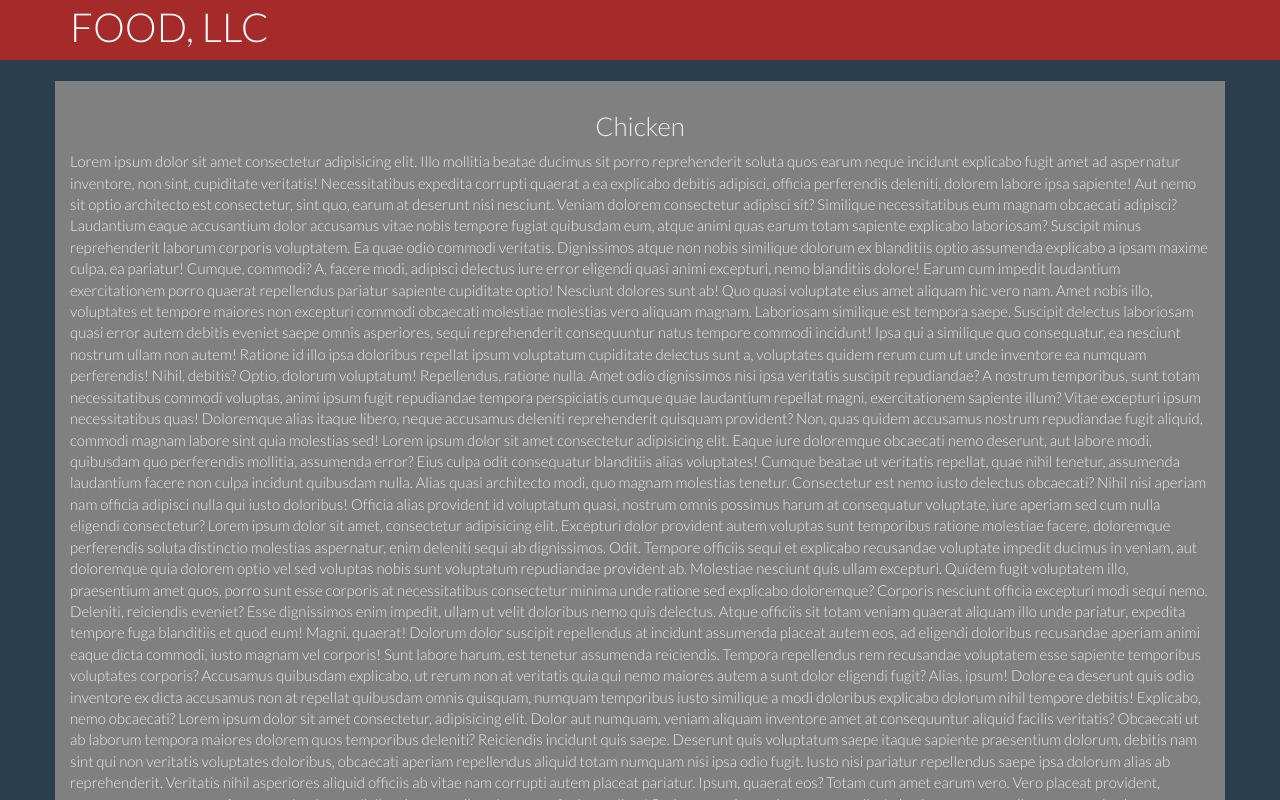
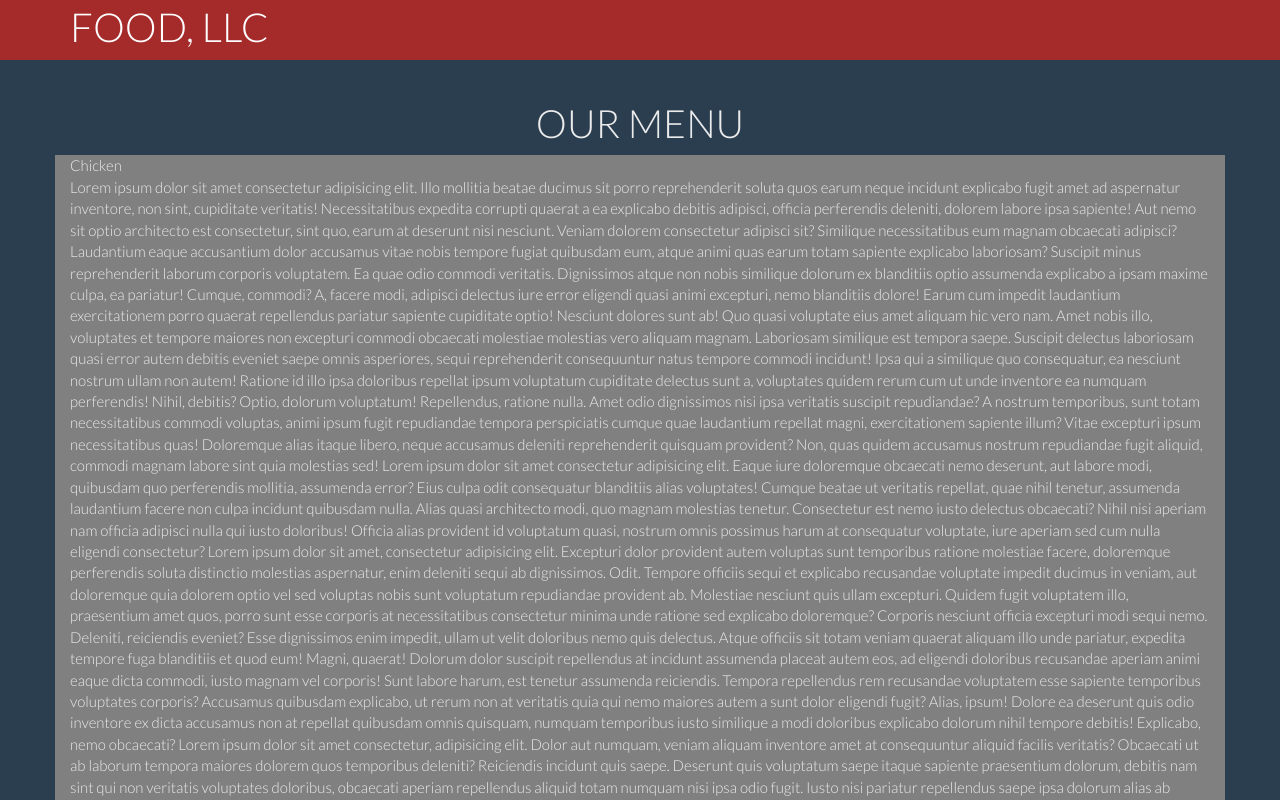
Before and after one commit to mdsiamdotcom/module3, a plain HTML site: page index.html in a window 1280 px wide. Shown: the top 800 px of the page. Drawn offline with Linux system fonts and the light colour scheme.

Commit message:
heading added

```diff
--- a/index.html
+++ b/index.html
@@ -54,11 +54,17 @@
     </div>
 
 <!-- navigation end -->
+<div class="container">
+    <div class="col-lg-12 ">
+        <h1 >OUR MENU</h1>
+    </div>
+</div>
+    <div class="container">
 
-    <div class="container">
         <div class="row">
+
             <div id="chicken" class="col-lg-12">
-                <h3>Chicken</h3>
+                <hs3>Chicken</h3>
                 <p> Lorem ipsum dolor sit amet consectetur adipisicing elit. Illo mollitia beatae ducimus sit porro reprehenderit soluta quos earum neque incidunt explicabo fugit amet ad aspernatur inventore, non sint, cupiditate veritatis!
                 Necessitatibus expedita corrupti quaerat a ea explicabo debitis adipisci, officia perferendis deleniti, dolorem labore ipsa sapiente! Aut nemo sit optio architecto est consectetur, sint quo, earum at deserunt nisi nesciunt.
                 Veniam dolorem consectetur adipisci sit? Similique necessitatibus eum magnam obcaecati adipisci? Laudantium eaque accusantium dolor accusamus vitae nobis tempore fugiat quibusdam eum, atque animi quas earum totam sapiente explicabo laboriosam?
```
